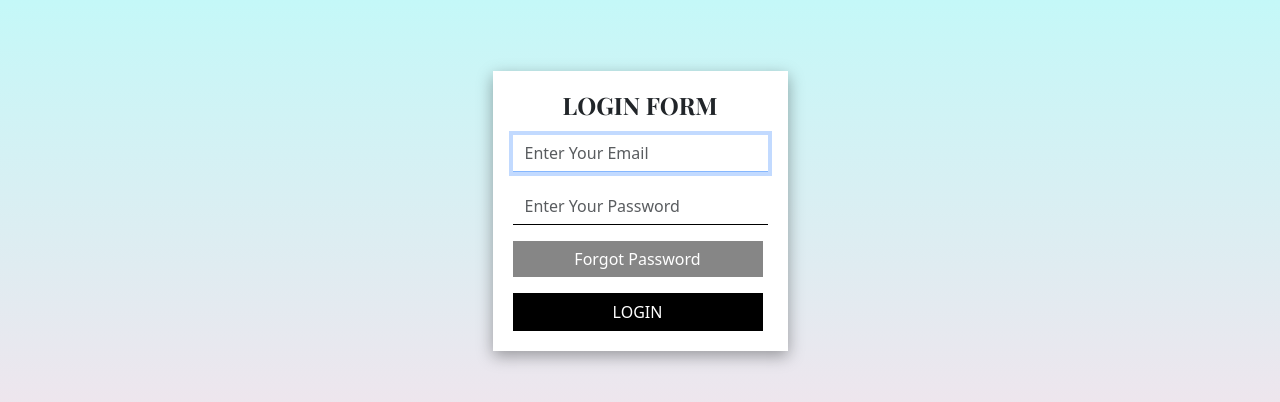
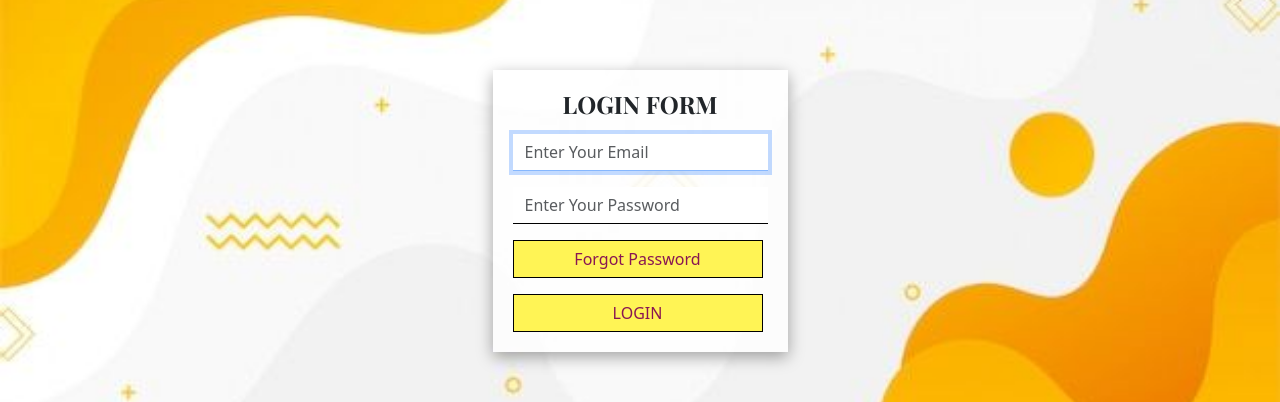
Before and after one commit to VarunShukla07/DeviceDepot, a React (Create React App) app in the folder client/: page /login in a window 1280 px wide. Shown: the part 209-611 px from the top of the page. Built offline with nearby package versions, Linux system fonts and the light colour scheme; no server answers.

Commit message:
Css Fixed

```diff
--- a/client/src/pages/Auth/Login.js
+++ b/client/src/pages/Auth/Login.js
@@ -39,7 +39,7 @@ const Login = () => {
     }
   };
   return (
-    <Layout title="Register - Ecommer App">
+    <Layout title="Login - DeviceDepot">
       <div className="form-container " style={{ minHeight: "90vh" }}>
         <form onSubmit={handleSubmit}>
           <h4 className="title">LOGIN FORM</h4>
--- a/client/src/pages/CartPage.js
+++ b/client/src/pages/CartPage.js
@@ -88,9 +88,8 @@ const CartPage = () => {
                 : `Hello  ${auth?.token && auth?.user?.name}`}
               <p className="text-center">
                 {cart?.length
-                  ? `You Have ${cart.length} items in your cart ${
-                      auth?.token ? "" : "please login to checkout !"
-                    }`
+                  ? `You Have ${cart.length} items in your cart ${auth?.token ? "" : "please login to checkout !"
+                  }`
                   : " Your Cart Is Empty"}
               </p>
             </h1>
@@ -117,7 +116,7 @@ const CartPage = () => {
                   </div>
                   <div className="col-md-4 cart-remove-btn">
                     <button
-                      className="btn btn-danger"
+                      className="btn custom-button"
                       onClick={() => removeCartItem(p._id)}
                     >
                       Remove
@@ -137,7 +136,7 @@ const CartPage = () => {
                     <h4>Current Address</h4>
                     <h5>{auth?.user?.address}</h5>
                     <button
-                      className="btn btn-outline-warning"
+                      className="btn custom-button"
                       onClick={() => navigate("/dashboard/user/profile")}
                     >
                       Update Address
@@ -148,24 +147,25 @@ const CartPage = () => {
                 <div className="mb-3">
                   {auth?.token ? (
                     <button
-                      className="btn btn-outline-warning"
+                      className="btn custom-button"
                       onClick={() => navigate("/dashboard/user/profile")}
                     >
                       Update Address
                     </button>
                   ) : (
                     <button
-                      className="btn btn-outline-warning"
+                      className="btn custom-button"
                       onClick={() =>
                         navigate("/login", {
                           state: "/cart",
                         })
                       }
                     >
-                      Plase Login to checkout
+                      Please Login to checkout
                     </button>
                   )}
                 </div>
+
               )}
               <div className="mt-2">
                 {!clientToken || !auth?.token || !cart?.length ? (
@@ -183,7 +183,7 @@ const CartPage = () => {
                     />
 
                     <button
-                      className="btn btn-primary"
+                      className="btn paym-button"
                       onClick={handlePayment}
                       disabled={loading || !instance || !auth?.user?.address}
                     >
--- a/client/src/pages/ProductDetails.js
+++ b/client/src/pages/ProductDetails.js
@@ -11,6 +11,12 @@ const ProductDetails = () => {
   const [product, setProduct] = useState({});
   const [relatedProducts, setRelatedProducts] = useState([]);
   const [cart, setCart] = useState([]);
+
+  // Load cart from local storage on mount
+  useEffect(() => {
+    const storedCart = JSON.parse(localStorage.getItem("cart")) || [];
+    setCart(storedCart);
+  }, []);
 
   // Initial details
   useEffect(() => {
@@ -44,8 +50,9 @@ const ProductDetails = () => {
 
   // Add to Cart function
   const addToCart = () => {
-    setCart([...cart, product]);
-    localStorage.setItem("cart", JSON.stringify([...cart, product]));
+    const newCart = [...cart, product];
+    setCart(newCart);
+    localStorage.setItem("cart", JSON.stringify(newCart));
     toast.success("Item Added to cart");
   };
 
--- a/client/src/pages/user/Dashboard.js
+++ b/client/src/pages/user/Dashboard.js
@@ -13,9 +13,10 @@ const Dashboard = () => {
           </div>
           <div className="col-md-9">
             <div className="card w-75 p-3">
-              <h3>{auth?.user?.name}</h3>
-              <h3>{auth?.user?.email}</h3>
-              <h3>{auth?.user?.address}</h3>
+              <h3>Username : {auth?.user?.name}</h3>
+              <h3>Email : {auth?.user?.email}</h3>
+              <h3>Address: {auth?.user?.address}</h3>
+              <h3>Phone No: {auth?.user?.phone}</h3>
             </div>
           </div>
         </div>
--- a/client/src/styles/AuthStyles.css
+++ b/client/src/styles/AuthStyles.css
@@ -1,5 +1,3 @@
-/* ===================================
-========= register page  */
 .form-container {
   margin-top: 60px;
   display: flex;
@@ -7,14 +5,16 @@
   justify-content: center;
   min-height: 70vh;
   flex-direction: column;
-  background-color: #ffdee9;
-  background-image: linear-gradient(0deg, #ffdee9 0%, #b5fffc 100%);
+  background-image: url('../../public/images/background.jpeg');
+  background-size: cover;
+  background-position: center;
+  background-repeat: no-repeat;
 }
 
 .form-container form {
   box-shadow: rgba(0, 0, 0, 0.35) 0px 5px 15px;
   padding: 20px;
-  background-color: #fff;
+  background-color: rgba(255, 255, 255, 0.8); /* Slight transparency to make the form stand out */
 }
 
 .form-container form .title {
@@ -53,11 +53,14 @@
   ); /* W3C, IE 10+/ Edge, Firefox 16+, Chrome 26+, Opera 12+, Safari 7+ */
 }
 
-.forgot-btn {
-  background-color: #434343a4 !important;
-  border: 0 !important;
+.form-container form button, .forgot-btn {
+  background-color: #FFF455;
+  color: #891652;
+  transition: transform 0.3s ease, background-color 0.3s ease, color 0.3s ease;
 }
 
-.forgot-btn:hover {
-  color: white !important;
+.form-container form button:hover, .forgot-btn:hover {
+  background-color: #7F27FF;
+  color: #F6F5F5;
+  transform: scale(1.1);
 }
--- a/client/src/styles/CartStyles.css
+++ b/client/src/styles/CartStyles.css
@@ -27,3 +27,26 @@
   text-align: center;
   /* margin-top: -140px !important; */
 }
+.custom-button {
+  background-color: #77E4C8;
+  border: none;
+  color: white;
+  transition: transform 0.3s ease, background-color 0.3s ease;
+}
+
+.custom-button:hover {
+  background-color: #B1AFFF;
+  transform: scale(1.1);
+}
+.paym-button {
+  background-color: #D6589F;
+  border: none;
+  color: white;
+  transition: transform 0.3s ease, background-color 0.3s ease;
+}
+
+.paym-button:hover {
+  background-color: #D20062;
+  color: white;
+  transform: scale(0.8);
+}
```
Also changed, not shown: client/public/images/background.jpeg (added).
